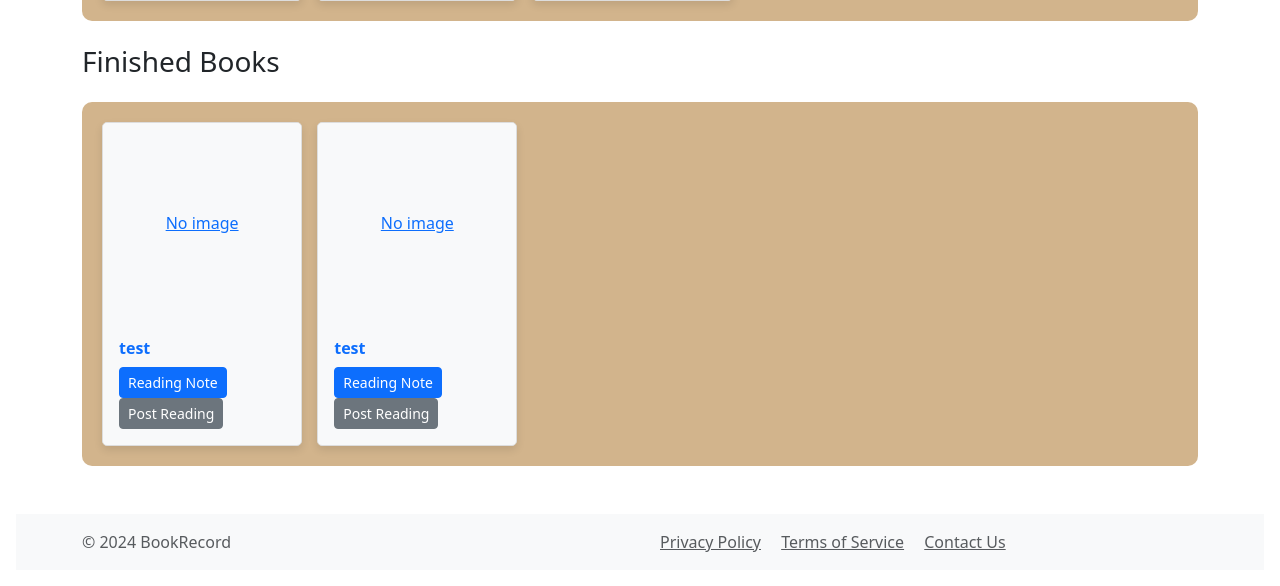
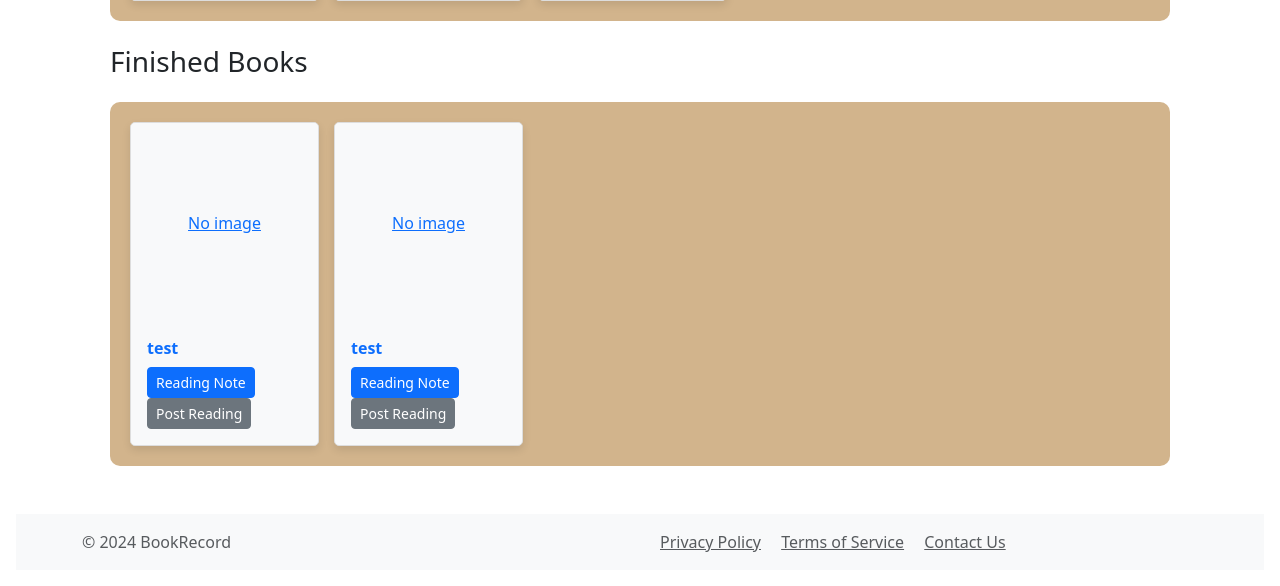
Before and after one commit to kaneken555/bookrecord, a Django app: page /list/ in a window 1280 px wide. Shown: the part 1700-2286 px from the top of the page. Run offline with Django 4.2, Linux system fonts and the light colour scheme; a user stored in the database is signed in; data comes from the database, SQL or seed files in the repository; some libraries are stand-ins or nearby versions.

Commit message:
[mod]サムネ画像サイズ調整_top/list/detail

```diff
--- a/myproject/bookrecord/templates/detail.html
+++ b/myproject/bookrecord/templates/detail.html
@@ -4,15 +4,15 @@
 {% block title %}Detail{% endblock %}
 
 {% block content %}
-<div class="container">
+<div class="container custom-container">
     <h2 class="my-4">Details for {{ book.title }}</h2>
 
     <div class="row">
         <div class="col-md-4">
             {% if book.cover_image %}
-                <img src="{{ book.cover_image.url }}" class="img-fluid" alt="{{ book.title }}" style="width: 100%; max-width: 300px; height: auto;">
+                <img src="{{ book.cover_image.url }}" class="img-fluid" alt="{{ book.title }}" style="width: 100%; max-width: 250px; height: auto;">
             {% else %}
-                <div class="bg-light text-center" style="width: 100%; max-width: 300px; height: 300px; display: flex; align-items: center; justify-content: center;">
+                <div class="bg-light text-center" style="width: 100%; max-width: 250px; height: 300px; display: flex; align-items: center; justify-content: center;">
                     No image
                 </div>
             {% endif %}
--- a/myproject/bookrecord/templates/list.html
+++ b/myproject/bookrecord/templates/list.html
@@ -4,7 +4,7 @@
 {% block title %}Book List{% endblock %}
 
 {% block content %}
-<div class="container">
+<div class="container custom-container">
     <h2 class="my-4">Your Books</h2>
     <!-- ジャンルごとのタブ -->
     <ul class="nav nav-tabs">
--- a/myproject/bookrecord/templates/top.html
+++ b/myproject/bookrecord/templates/top.html
@@ -4,7 +4,7 @@
 {% block title %}Top{% endblock %}
 
 {% block content %}
-<div class="container">
+<div class="container custom-container">
     <h2 class="my-4">Your Unfinished Books</h2>
     <!-- ジャンルごとのタブ -->
     <ul class="nav nav-tabs">
--- a/myproject/static/css/style.css
+++ b/myproject/static/css/style.css
@@ -1,4 +1,4 @@
-/* static/css/custom.css */
+/* static/css/style.css */
 .form-group label {
     display: block;
     margin-bottom: 0.5rem;
@@ -149,3 +149,8 @@
     margin-bottom: 0.5rem; /* タイトルと下の要素との間にスペースを追加 */
     line-height: 1.2; /* タイトルの行間を調整 */
 }
+
+.custom-container {
+    padding-left: 40px;  /* 左の余白を増やす */
+    padding-right: 40px; /* 右の余白を増やす */
+}
```
